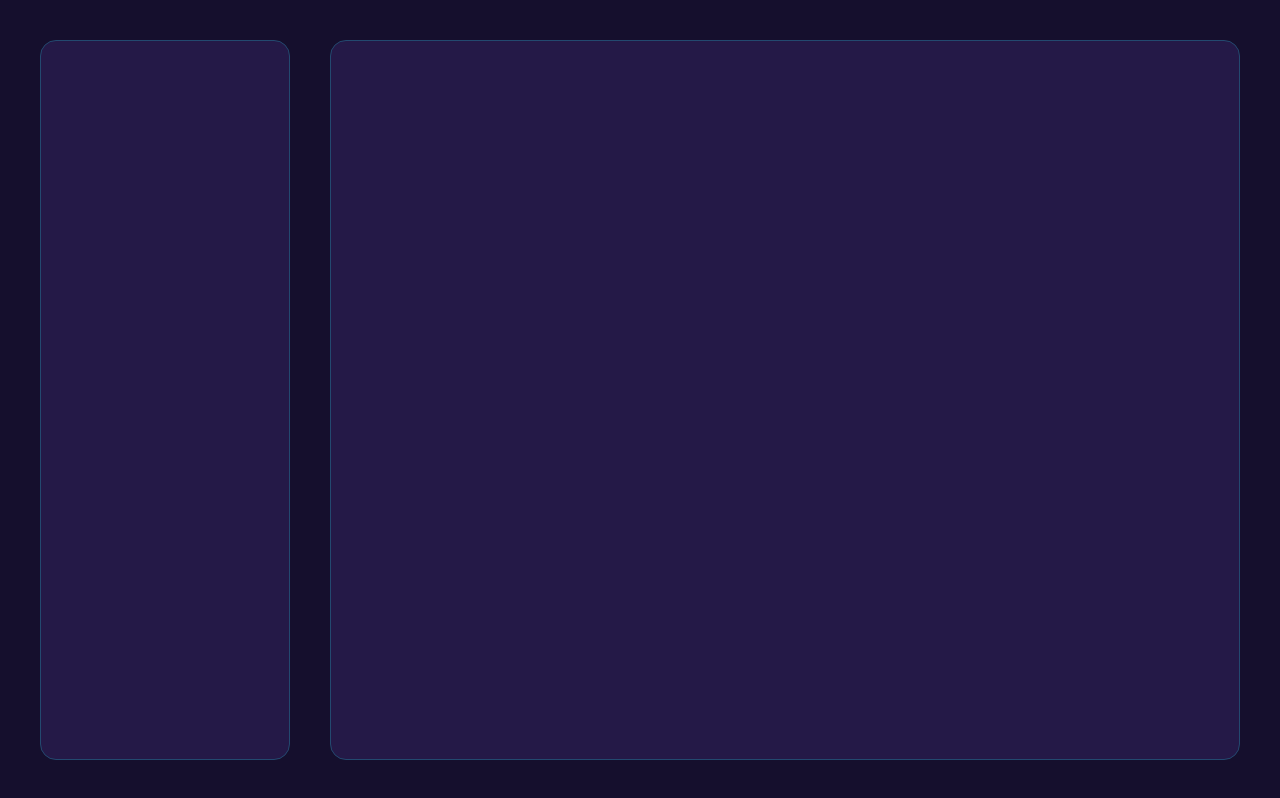
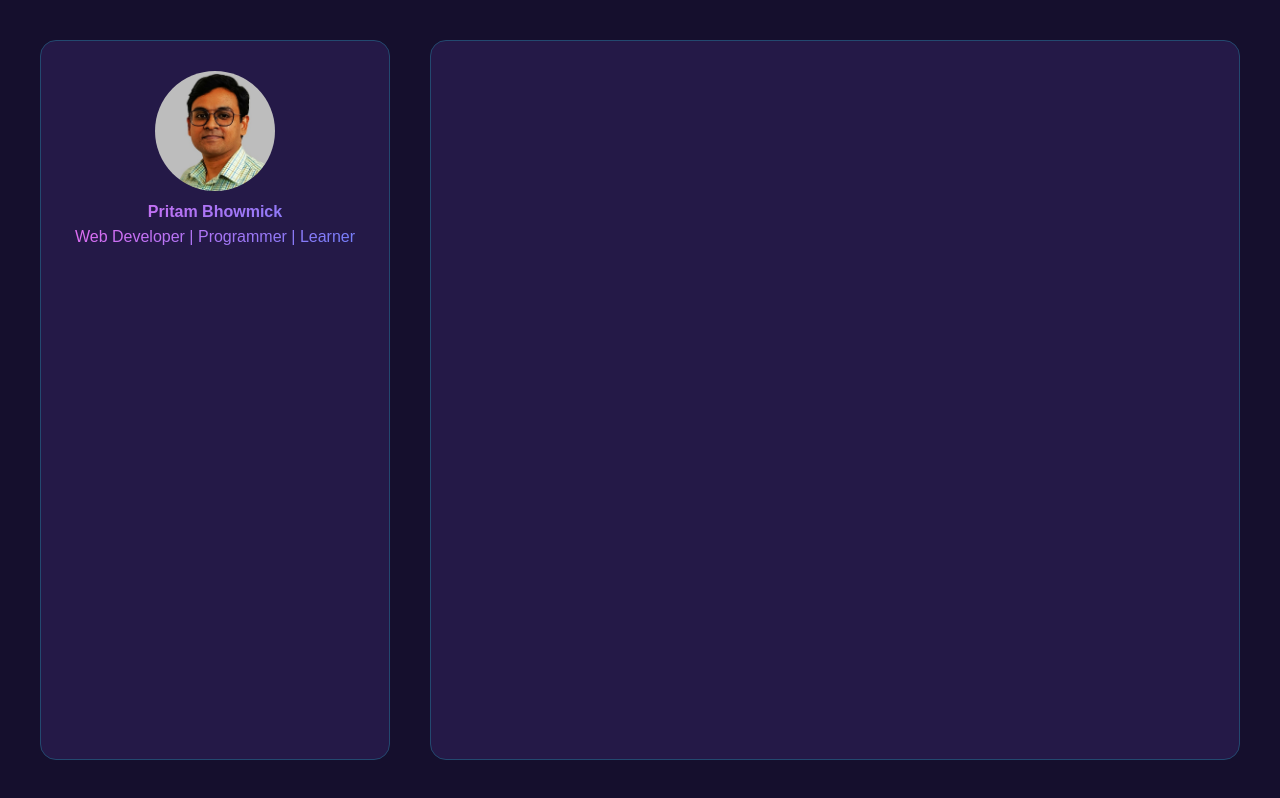
Before and after one commit to pritam-b-dev/profile-portfolio, a plain HTML site: page index.html in a window 1280 px wide. Drawn offline with Linux system fonts and the light colour scheme.

Commit message:
profile image, name and short bio

```diff
--- a/index.html
+++ b/index.html
@@ -9,7 +9,13 @@
   <body>
     <div class="main-container">
       <!-- sidebar -->
-      <div class="sidebar"></div>
+      <div class="sidebar">
+        <div class="profile">
+          <img src="images/pritam.jpg" alt="" />
+          <h4>Pritam Bhowmick</h4>
+          <p>Web Developer | Programmer | Learner</p>
+        </div>
+      </div>
       <!-- main content -->
       <div class="main-content"></div>
     </div>
--- a/style.css
+++ b/style.css
@@ -12,7 +12,7 @@ body {
 
 .main-container {
   display: grid;
-  grid-template-columns: 250px 1fr;
+  grid-template-columns: 350px 1fr;
   max-width: 1200px;
   gap: 40px;
   margin: auto;
@@ -31,3 +31,27 @@ body {
   border: 1px solid rgb(35, 73, 111);
   border-radius: 16px;
 }
+
+.profile {
+  text-align: center;
+  padding: 30px 20px;
+}
+.profile img {
+  width: 120px;
+  height: 120px;
+  border-radius: 50%;
+}
+
+.profile h4 {
+  text-transform: capitalize;
+  background: linear-gradient(136.85deg, #f968ef -15.82%, #6c7ffa 99.57%);
+  -webkit-text-fill-color: transparent;
+  background-clip: text;
+}
+
+.profile p {
+  background: linear-gradient(136.85deg, #f968ef -15.82%, #6c7ffa 99.57%);
+  text-transform: capitalize;
+  -webkit-text-fill-color: transparent;
+  background-clip: text;
+}
```
Also changed, not shown: images/pritam.jpg (added).
